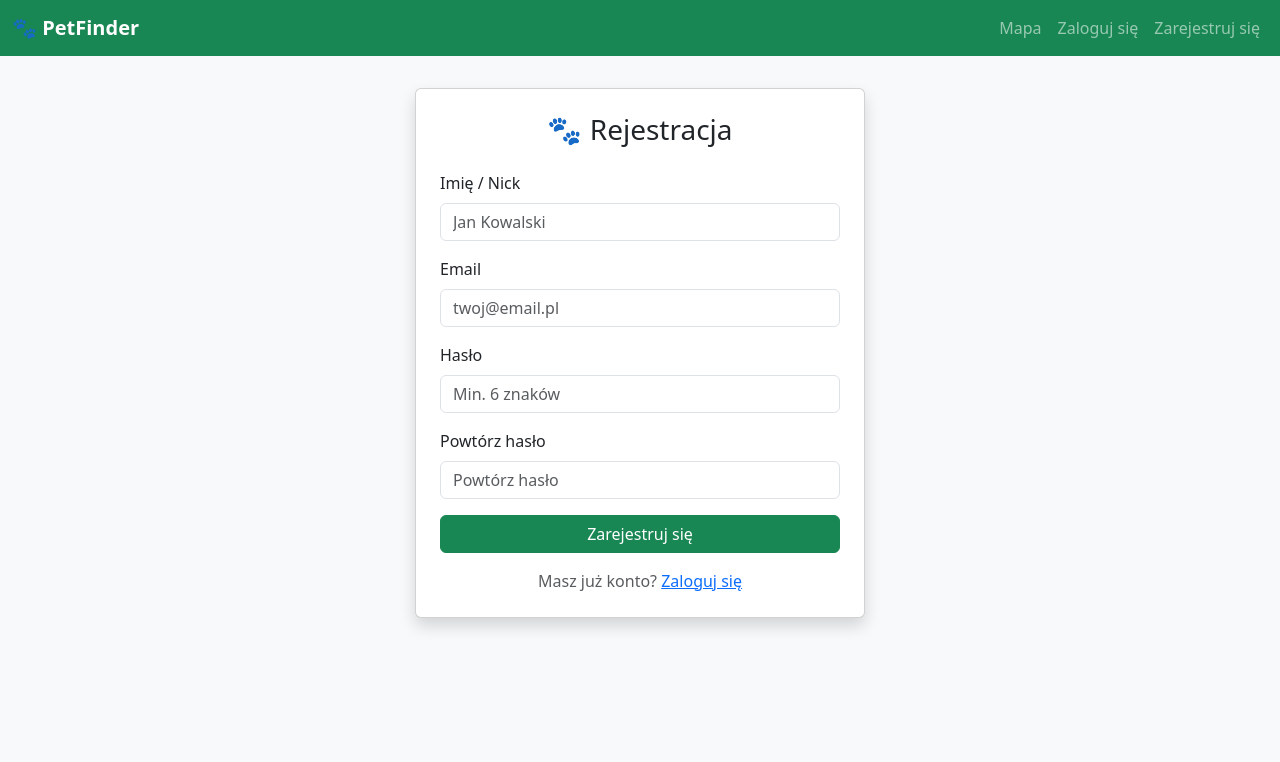
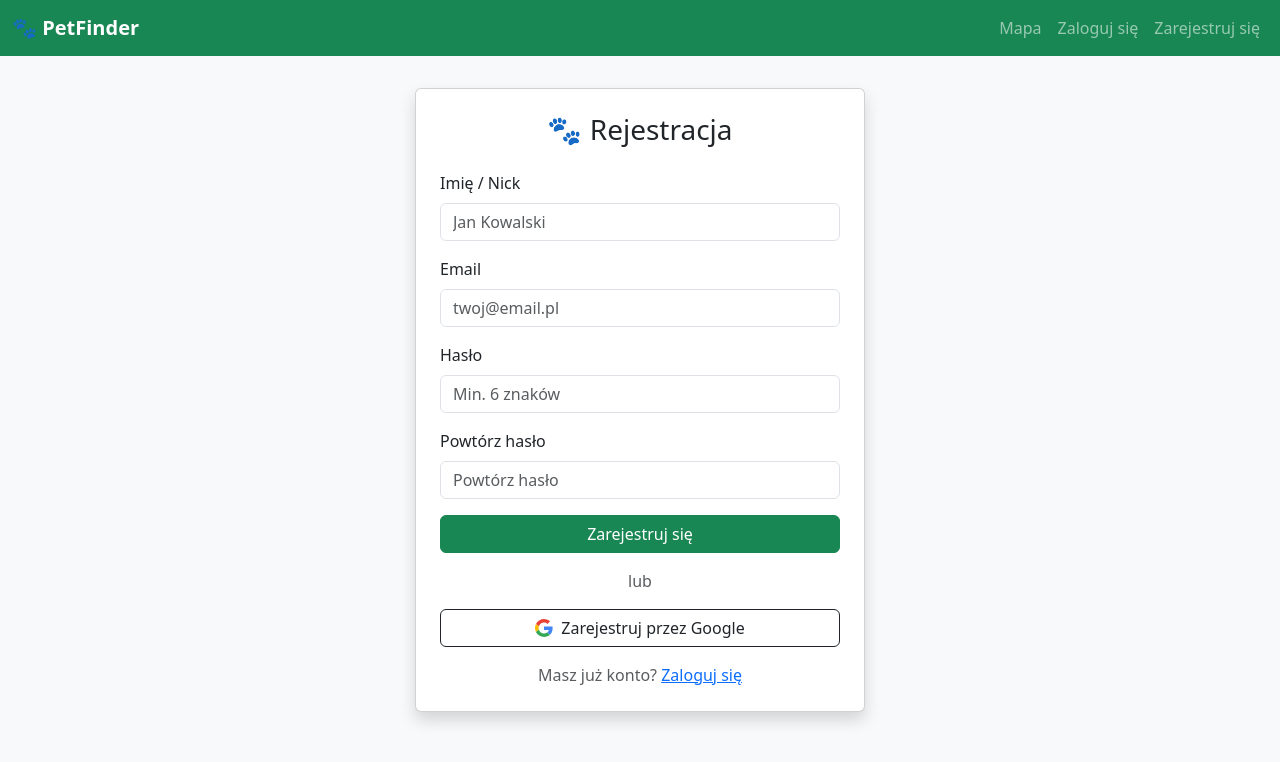
Before and after one commit to N0N3123/PetFinder, a Vue app: page /#/register in a window 1280 px wide. Shown: the top 762 px of the page. Built offline with nearby package versions, Linux system fonts and the light colour scheme; no server answers.

Commit message:
Register fix

```diff
--- a/src/views/RegisterView.vue
+++ b/src/views/RegisterView.vue
@@ -59,6 +59,19 @@
           </button>
         </form>
 
+        <div class="text-center mb-3">
+          <span class="text-muted">lub</span>
+        </div>
+        <button @click="handleGoogle" :disabled="loading" class="btn btn-outline-dark w-100 mb-3 d-flex align-items-center justify-content-center gap-2">
+          <svg width="18" height="18" viewBox="0 0 48 48">
+            <path fill="#EA4335" d="M24 9.5c3.54 0 6.71 1.22 9.21 3.6l6.85-6.85C35.9 2.38 30.47 0 24 0 14.62 0 6.51 5.38 2.56 13.22l7.98 6.19C12.43 13.72 17.74 9.5 24 9.5z"/>
+            <path fill="#4285F4" d="M46.98 24.55c0-1.57-.15-3.09-.38-4.55H24v9.02h12.94c-.58 2.96-2.26 5.48-4.78 7.18l7.73 6c4.51-4.18 7.09-10.36 7.09-17.65z"/>
+            <path fill="#FBBC05" d="M10.53 28.59c-.48-1.45-.76-2.99-.76-4.59s.27-3.14.76-4.59l-7.98-6.19C.92 16.46 0 20.12 0 24c0 3.88.92 7.54 2.56 10.78l7.97-6.19z"/>
+            <path fill="#34A853" d="M24 48c6.48 0 11.93-2.13 15.89-5.81l-7.73-6c-2.15 1.45-4.92 2.3-8.16 2.3-6.26 0-11.57-4.22-13.47-9.91l-7.98 6.19C6.51 42.62 14.62 48 24 48z"/>
+          </svg>
+          Zarejestruj przez Google
+        </button>
+
         <p class="text-center text-muted mb-0">
           Masz już konto?
           <router-link to="/login">Zaloguj się</router-link>
@@ -75,7 +88,7 @@
 
 const router = useRouter()
 const route = useRoute()
-const { register, error, loading } = useAuth()
+const { register, loginWithGoogle, error, loading } = useAuth()
 
 const displayName = ref('')
 const email = ref('')
@@ -93,4 +106,12 @@
     router.push(redirectPath)
   }
 }
+
+const handleGoogle = async () => {
+  await loginWithGoogle()
+  if (!error.value) {
+    const redirectPath = route.query.redirect || '/'
+    router.push(redirectPath)
+  }
+}
 </script>
```
